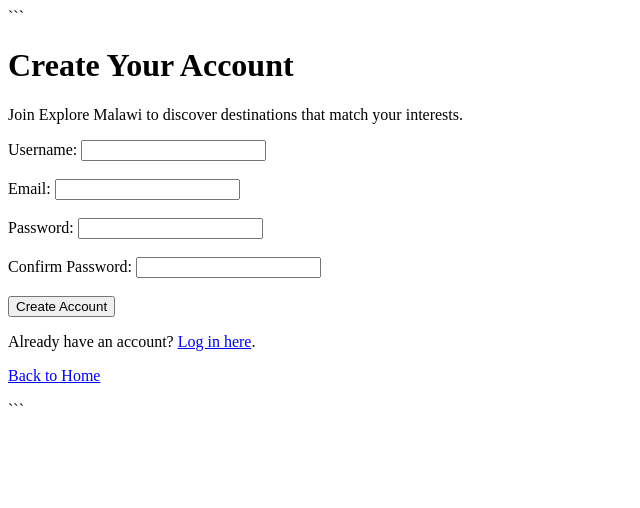
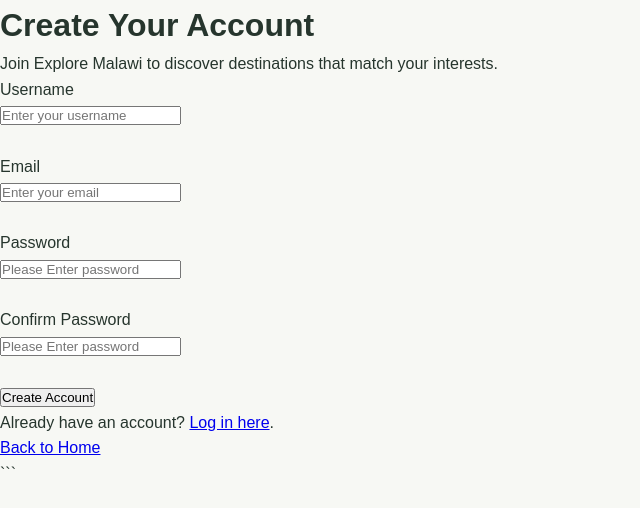
Before and after one commit to TMagwenya/tourism-recommendation-system, a Flask app: page /register in a window 1280 px wide. Shown: the top 508 px of the page, without its empty margins (0-640 px from the left). Run offline with Flask 3, Linux system fonts and the light colour scheme.

Commit message:
implement app.py and style.css

````diff
--- a/templates/register.html
+++ b/templates/register.html
@@ -1,15 +1,18 @@
 <!DOCTYPE html>
 
-<html lang="en">
 <head>
     <meta charset="UTF-8">
     <meta name="viewport" content="width=device-width, initial-scale=1.0">
+
     <title>Create Account | Explore Malawi</title>
+
+    <link rel="stylesheet"
+          href="{{ url_for('static', filename='css/style.css') }}">
 </head>
 
 <body>
 
-```
+
 <h1>Create Your Account</h1>
 
 <p>Join Explore Malawi to discover destinations that match your interests.</p>
@@ -24,22 +27,24 @@
 <form method="POST" action="{{ url_for('register') }}">
 
     <div>
-        <label for="username">Username:</label>
+        <label for="username">Username</label><br>
         <input
             type="text"
+
             id="username"
             name="username"
             required
             minlength="3"
             maxlength="50"
             autocomplete="username"
+            placeholder="Enter your username"
         >
     </div>
 
     <br>
 
     <div>
-        <label for="email">Email:</label>
+        <label for="email">Email</label><br>
         <input
             type="email"
             id="email"
@@ -47,13 +52,14 @@
             required
             maxlength="254"
             autocomplete="email"
+            placeholder="Enter your email"
         >
     </div>
 
     <br>
 
     <div>
-        <label for="password">Password:</label>
+        <label for="password">Password</label><br>
         <input
             type="password"
             id="password"
@@ -61,13 +67,14 @@
             required
             minlength="8"
             autocomplete="new-password"
+            placeholder="Please Enter password"
         >
     </div>
 
     <br>
 
     <div>
-        <label for="confirm_password">Confirm Password:</label>
+        <label for="confirm_password">Confirm Password</label><br>
         <input
             type="password"
             id="confirm_password"
@@ -75,6 +82,7 @@
             required
             minlength="8"
             autocomplete="new-password"
+            placeholder="Please Enter password"
         >
     </div>
 
````
